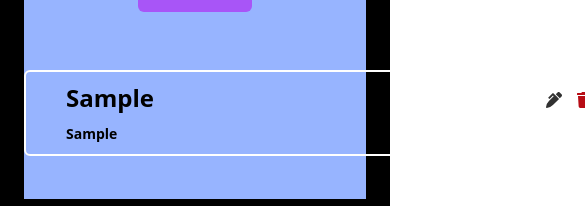
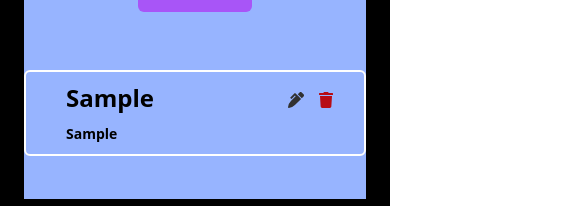
Before and after one commit to sajibkhandev/React_Todo, a React (Vite) app: page / in a window 390 px wide. Both pictures are taken after typing "Sample", "Sample" into the empty fields and a click on the button "Add Todo". Shown: the part 346-552 px from the top of the page, 585 px wide, since content can reach past the window. Built offline with nearby package versions, Linux system fonts and the light colour scheme.

Commit message:
responsive5

```diff
--- a/src/App.jsx
+++ b/src/App.jsx
@@ -73,7 +73,7 @@ export default function App() {
 
   return (
     <>
-    <div className='bg-black h-screen'>
+    <div className='bg-black h-screen overflow-scroll'>
     <div className='max-w-container mx-auto pt-[60px] px-6  md:pb-[100px]'>
       <div className='bg-[#97B4FF]  relative'>
         <h1 className='text-center text-3xl md:text-6xl text-white font-bold py-10 md:py-[60px] '>Todo App</h1>
@@ -99,7 +99,7 @@ export default function App() {
       <div className='bg-[#97B4FF] py-7 md:py-[50px] '>
         <div className=''>
           {arr.map((item,index)=>(
-            <div key={index} className='w-[600px] mx-auto mb-[15px] border-2 border-white rounded-md relative'>
+            <div key={index} className=' mx-6 md:w-[600px] mx-auto mb-[15px] border-2 border-white rounded-md relative'>
               <h1 className='text-2xl font-bold text-black py-[10px] pr-[40px] pl-[40px] '>{item.name}</h1>
             <p className='text-sm font-semibold text-black pb-[10px] pr-[40px] pl-[40px]'>{item.caption}</p>
             <FaTrash onClick={()=>handelDelete(index)}  className='text-[#B70C15] absolute top-[20px] right-[30px]'/>
```
